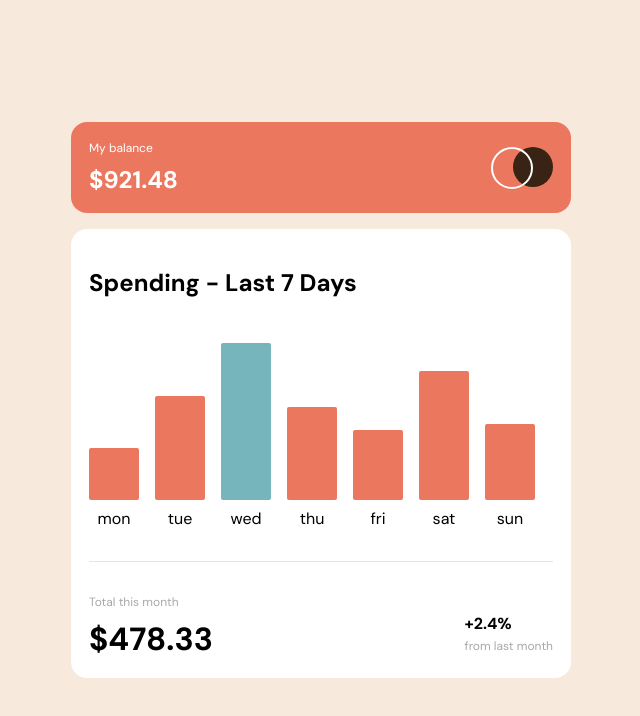
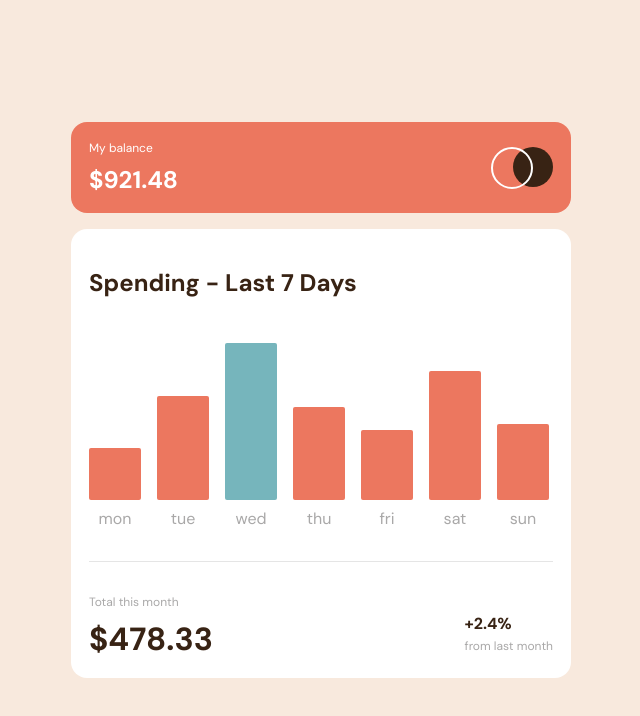
Before and after one commit to annadehtiarova/expenses-chart-component, a plain HTML site: page index.html in a window 1280 px wide. Shown: the whole page, without its empty margins (319-959 px from the left). Drawn offline with Linux system fonts and the light colour scheme.

Commit message:
Update styles.css

```diff
--- a/index.html
+++ b/index.html
@@ -24,48 +24,48 @@
         </div>
         <div class="bottom-content flex-column gap-32 padding-18">
 
-            <h2>Spending - Last 7 Days</h2>
+            <h2 class="color-dark-brown">Spending - Last 7 Days</h2>
             <div class="bar-chart flex-row gap-16 flex-end">
                 <div class="tooltip"></div>
                 <div class="flex-column center-align gap-8">
                     <div class="bar"></div>
-                    <p class="margin-0 padding-0">mon</p>
+                    <p class="margin-0 padding-0 color-grey">mon</p>
                 </div>
                 <div class="flex-column center-align gap-8">
 
                     <div class="bar"></div>
-                    <p class="margin-0 padding-0">tue</p>
+                    <p class="margin-0 padding-0 color-grey">tue</p>
                 </div>
                 <div class="flex-column center-align gap-8">
 
                     <div class="bar"></div>
-                    <p class="margin-0 padding-0">wed</p>
+                    <p class="margin-0 padding-0 color-grey">wed</p>
                 </div>
                 <div class="flex-column center-align gap-8">
                     <div class="bar"></div>
-                    <p class="margin-0 padding-0">thu</p>
+                    <p class="margin-0 padding-0 color-grey">thu</p>
                 </div>
                 <div class="flex-column center-align gap-8">
                     <div class="bar"></div>
-                    <p class="margin-0 padding-0">fri</p>
+                    <p class="margin-0 padding-0 color-grey">fri</p>
                 </div>
                 <div class="flex-column center-align gap-8">
                     <div class="bar"></div>
-                    <p class="margin-0 padding-0">sat</p>
+                    <p class="margin-0 padding-0 color-grey">sat</p>
                 </div>
                 <div class="flex-column center-align gap-8">
                     <div class="bar"></div>
-                    <p class="margin-0 padding-0">sun</p>
+                    <p class="margin-0 padding-0 color-grey">sun</p>
                 </div>
 
             </div>
             <div class="total flex-row space-between baseline bottom-align">
                 <div class="total-left flex-column gap-8">
                     <p class="margin-0 padding-0 color-grey text-12">Total this month</p>
-                    <h1 class="margin-0 padding-0">$478.33</h1>
+                    <h1 class="margin-0 padding-0 color-dark-brown">$478.33</h1>
                 </div>
                 <div class="total-right flex-column gap-4">
-                    <p class="margin-0 padding-0 bold">+2.4%</p>
+                    <p class="margin-0 padding-0 bold color-dark-brown">+2.4%</p>
                     <p class="margin-0 padding-0 color-grey text-12">from last month</p>
                 </div>
             </div>
--- a/styles.css
+++ b/styles.css
@@ -86,6 +86,10 @@ body{
     color: #a9a8a8;
 }
 
+.color-dark-brown{
+    color: hsl(25, 47%, 15%);
+}
+
 .filled-circle{
     background-color: hsl(25, 47%, 15%);
     width: 40px;
@@ -111,7 +115,7 @@ body{
 }
 
 .bar{
-    width: 50px;
+    width: 52px;
     background-color: hsl(10, 79%, 65%);
     border-radius: 2px;
     height: 100%;
@@ -168,6 +172,6 @@ body{
     }
 
     .empty-circle{
-        left: 240px;
+        left: 270px;
     }
 }
```
